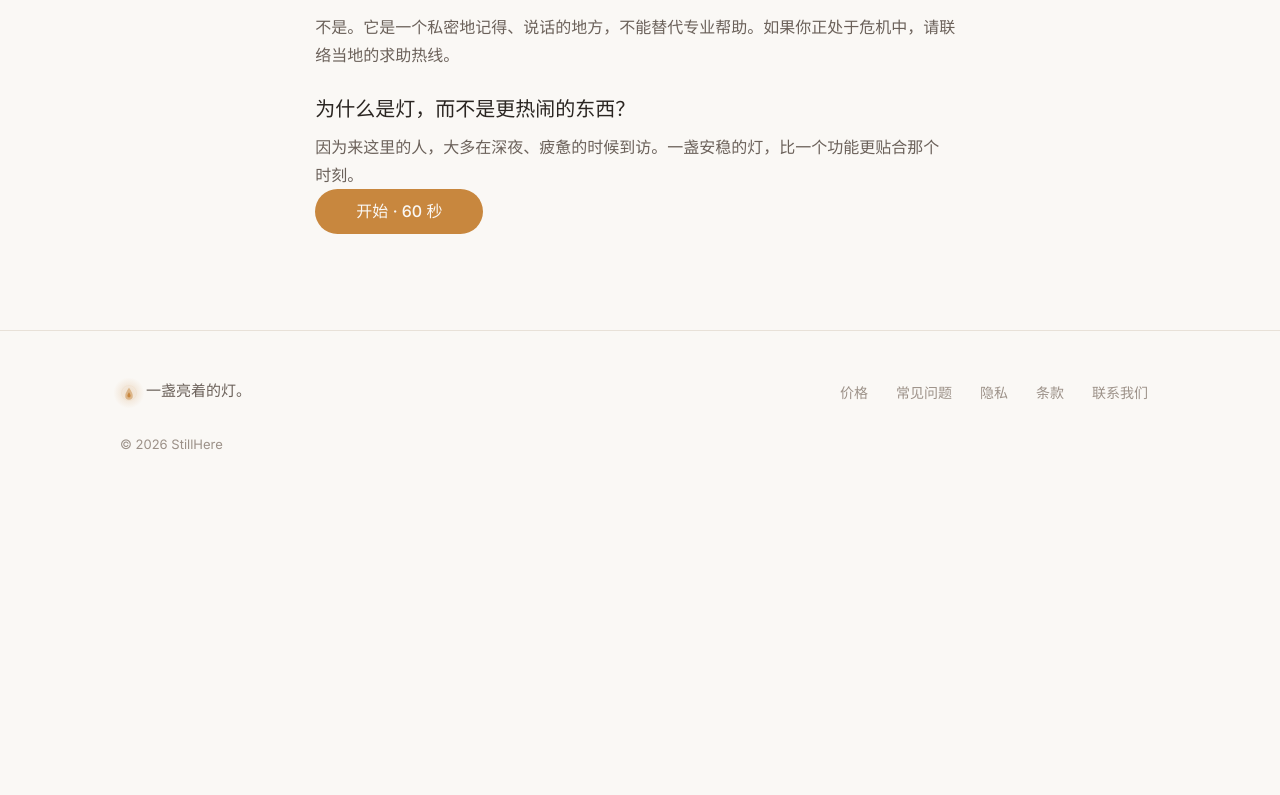
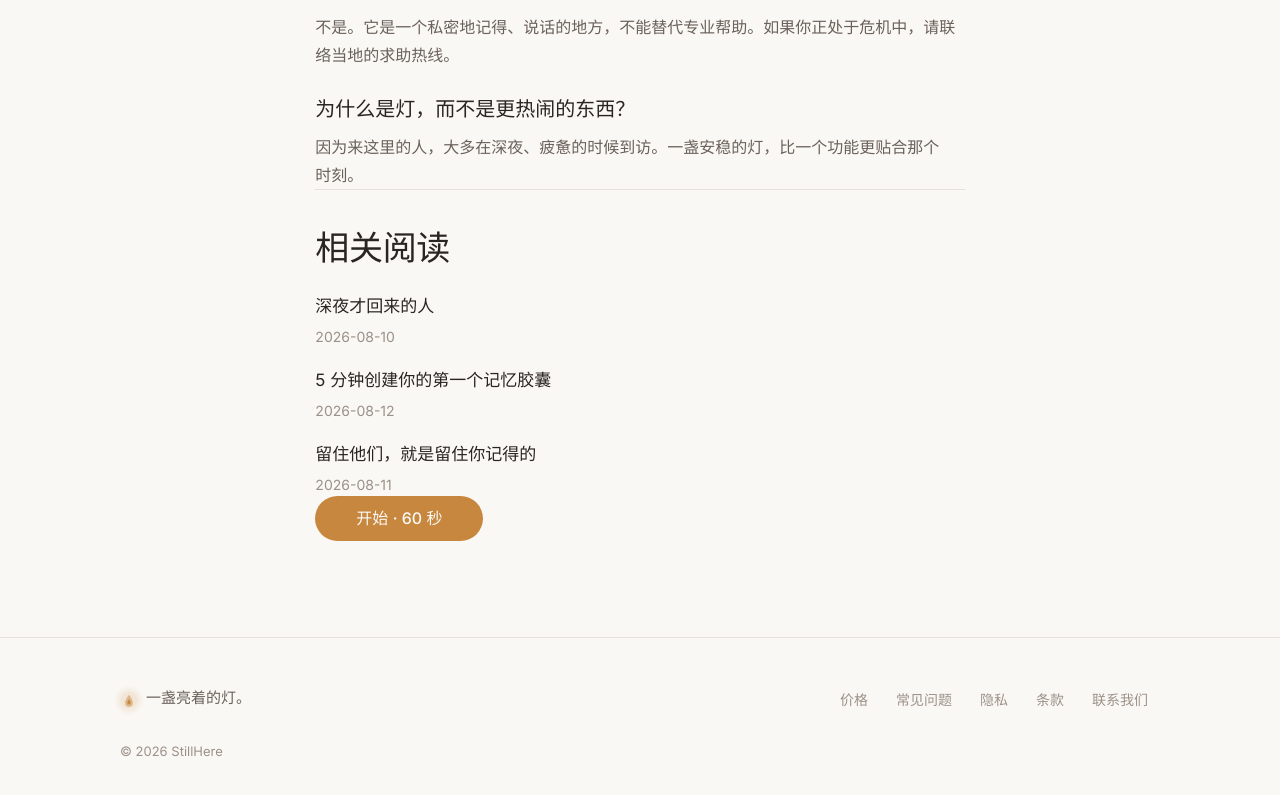
Before and after one commit to 863683348/stillhere, a Next.js app: page /blog/why-we-built-a-lamp-not-a-chatbot in a window 1280 px wide. Shown: the part 1474-2269 px from the top of the page. Before the commit the page ends 1970 px from the top, so only its background shows below. Built offline with nearby package versions, Linux system fonts and the light colour scheme; no server answers.

Commit message:
seo(blog): add related posts internal links on post pages

```diff
--- a/app/blog/[slug]/page.module.css
+++ b/app/blog/[slug]/page.module.css
@@ -92,6 +92,35 @@
   margin: 0;
 }
 
+.related {
+  margin-top: var(--space-10);
+  padding-top: var(--space-6);
+  border-top: 1px solid var(--border-subtle);
+}
+
+.relatedList {
+  list-style: none;
+  margin: var(--space-4) 0 0;
+  padding: 0;
+  display: grid;
+  gap: var(--space-4);
+}
+
+.relatedLink {
+  color: var(--text-primary);
+  border-bottom: 1px solid transparent;
+  transition: color var(--dur-fast) var(--ease-gentle), border-color var(--dur-fast) var(--ease-gentle);
+}
+
+.relatedLink:hover {
+  color: var(--accent);
+  border-bottom-color: var(--border-strong);
+}
+
+.relatedList p {
+  margin: var(--space-1) 0 0;
+}
+
 .cta {
   margin-top: var(--space-10);
 }
--- a/app/blog/[slug]/page.tsx
+++ b/app/blog/[slug]/page.tsx
@@ -8,6 +8,30 @@ import { resolvePageLocale, buildAlternates } from '@/lib/seo';
 import { SITE_URL } from '@/lib/site';
 import { BLOG_POSTS, getPostBySlug } from '@/lib/blog/posts';
 import styles from './page.module.css';
+
+// 相关文章：按标题+摘要英文单词重合度取 3 篇（排除自身），供底部内链
+function getRelatedPosts(slug: string, limit = 3): typeof BLOG_POSTS {
+  const current = getPostBySlug(slug);
+  if (!current) return [];
+  const tokenize = (s: string) =>
+    new Set(
+      (s || '')
+        .toLowerCase()
+        .replace(/[^a-z0-9\s]/g, ' ')
+        .split(/\s+/)
+        .filter((w) => w.length > 3)
+    );
+  const curTokens = tokenize(current.en.title + ' ' + current.en.excerpt);
+  const scored = BLOG_POSTS.filter((p) => p.slug !== slug)
+    .map((p) => {
+      const t = tokenize(p.en.title + ' ' + p.en.excerpt);
+      let score = 0;
+      curTokens.forEach((w) => { if (t.has(w)) score++; });
+      return { p, score };
+    })
+    .sort((a, b) => b.score - a.score || (a.p.date < b.p.date ? 1 : -1));
+  return scored.slice(0, limit).map((s) => s.p);
+}
 
 export function generateStaticParams() {
   return BLOG_POSTS.map((p) => ({ slug: p.slug }));
@@ -112,6 +136,29 @@ export default async function BlogPostPage({
             ))}
           </section>
         ) : null}
+        {(() => {
+          const related = getRelatedPosts(slug);
+          if (!related.length) return null;
+          return (
+            <section className={styles.related} aria-label={locale === 'en' ? 'Related notes' : '相关阅读'}>
+              <h2 className="h2">{locale === 'en' ? 'Related notes' : '相关阅读'}</h2>
+              <ul className={styles.relatedList}>
+                {related.map((p) => {
+                  const rl = locale === 'en' ? p.en : p.zh;
+                  const href = locale === 'en' ? `/blog/${p.slug}?lang=en` : `/blog/${p.slug}`;
+                  return (
+                    <li key={p.slug}>
+                      <Link href={href} className={styles.relatedLink}>
+                        {rl.title}
+                      </Link>
+                      <p className="caption">{p.date}</p>
+                    </li>
+                  );
+                })}
+              </ul>
+            </section>
+          );
+        })()}
         <p className={styles.cta}>
           <Link href="/" className="btn btn-primary">
             {t.home.hero.cta}
```
